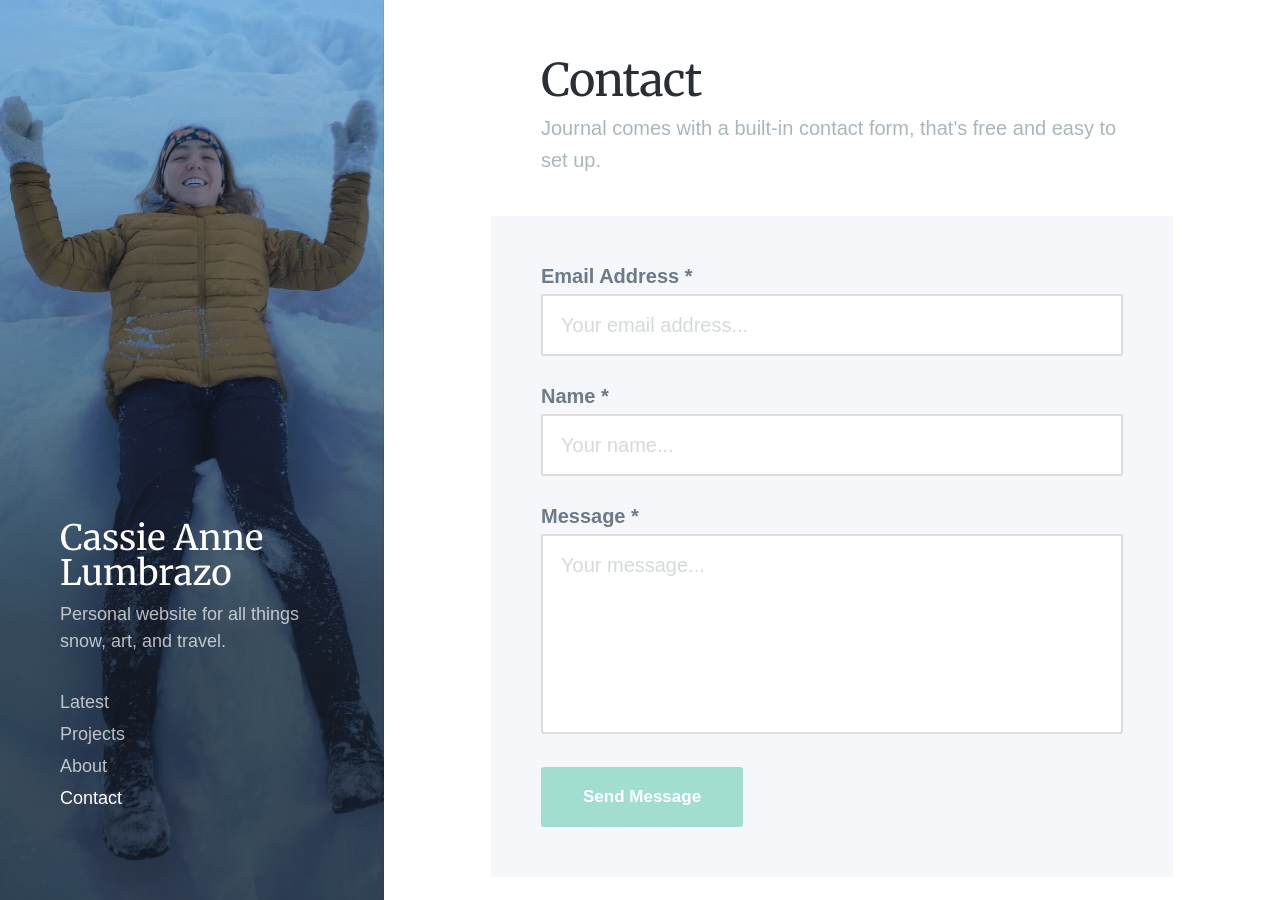
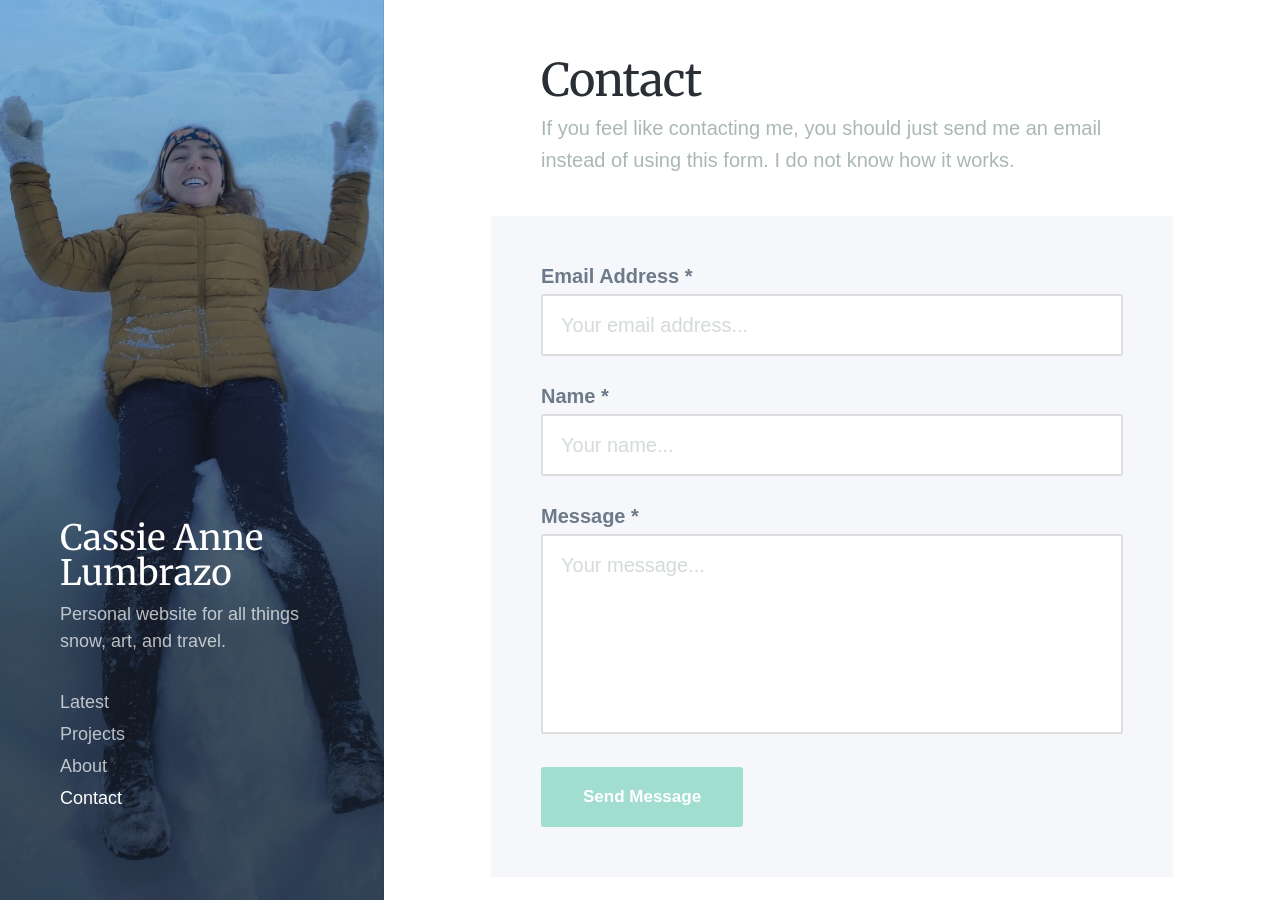
Before and after one commit to cassielumbrazo/cassielumbrazo.github.io, a Jekyll site: the page built from _pages/contact.md, in a window 1280 px wide and 900 px high. Built offline with Jekyll 4.4.1, drawn with Linux system fonts in a browser that asks for light colours; nearby versions of some CDN libraries; some web fonts are replaced.

Commit message:
update subtitle

```diff
--- a/_pages/contact.md
+++ b/_pages/contact.md
@@ -1,6 +1,6 @@
 ---
 title: Contact
-subtitle: Journal comes with a built-in contact form, that's free and easy to set up.
+subtitle: If you feel like contacting me, you should just send me an email instead of using this form. I do not know how it works.
 description: A stunning personal blog Jekyll theme with an image-focused design.
 featured_image: /images/personal/snow_angel.jpeg
 ---
```
